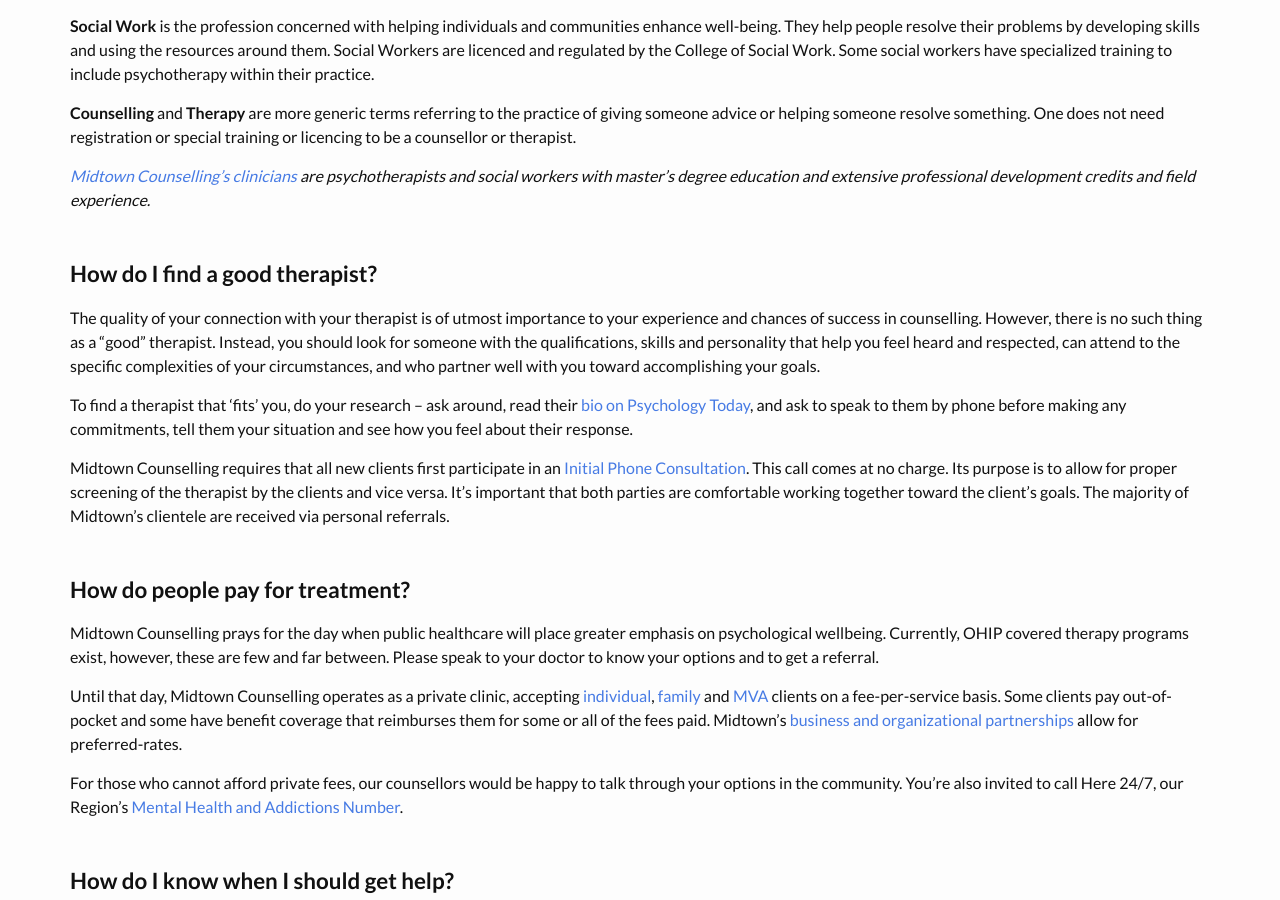
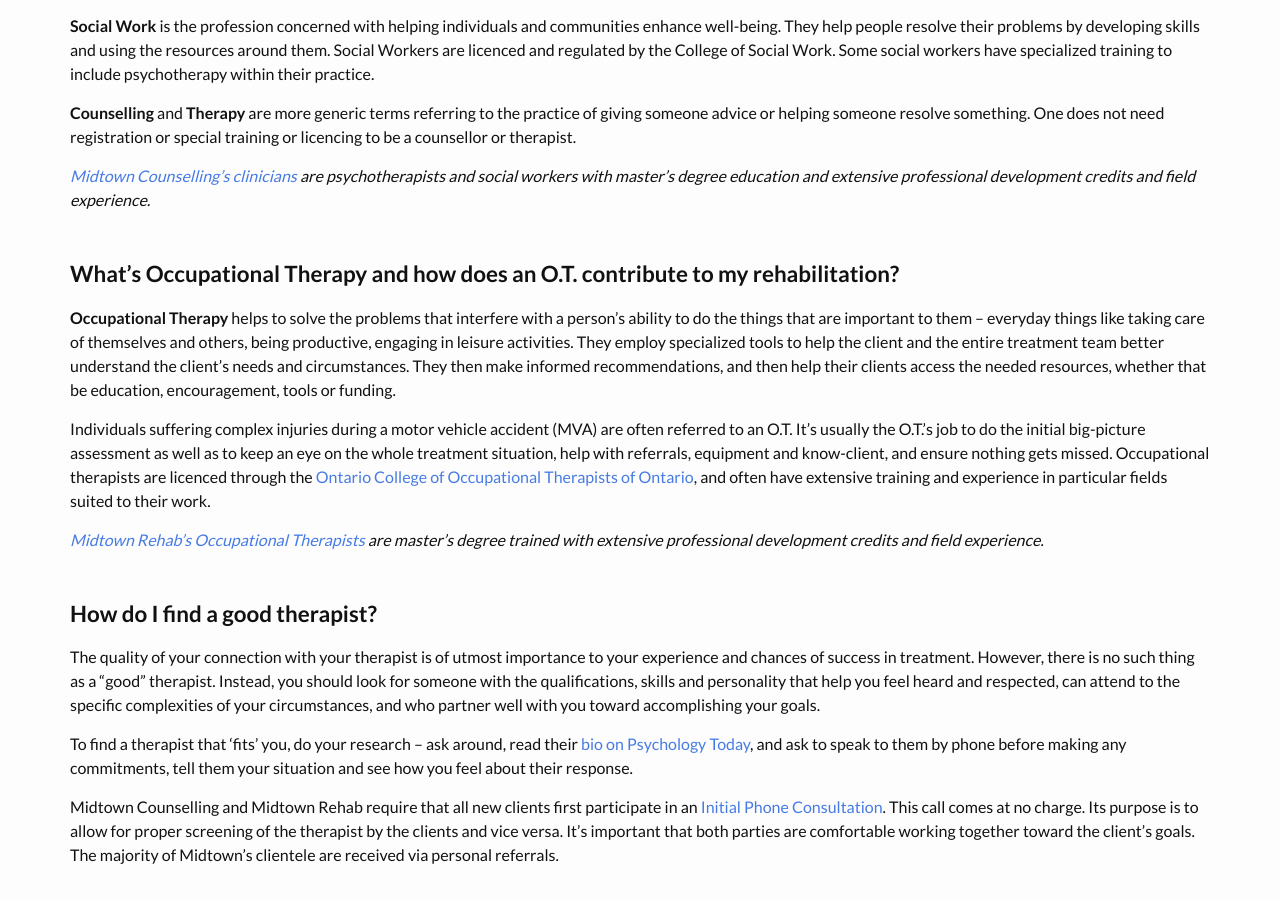
Before and after one commit to jonathanhines/midtown, a Jekyll site: the page built from faq.markdown, in a window 1280 px wide and 900 px high, scrolled down 635 px. Built offline with Jekyll 4.4.1, drawn with Linux system fonts in a browser that asks for light colours; some of the changed text lies outside the part shown.

```diff
--- a/faq.markdown
+++ b/faq.markdown
@@ -10,6 +10,7 @@ image: "/assets/images/session.jpg"
 <img src="/assets/images/session.jpg" alt="" class="image-float float-right hide-mobile">
 
  - [What’s Psychotherapy and Social Work and how do these terms relate to Counselling and Therapy?](#psychotherapy)
+ - [What’s Occupational Therapy and how can an O.T. contribute to my rehabilitation?](#occupational)
  - [How do I find a good therapist](#quality)
  - [How do people pay for treatment?](#payment)
  - [How do I know when I should get help?](#when)
@@ -28,12 +29,21 @@ Do you have a different question? Please [email](mailto:info@midtowncounselling.
 
 *[Midtown Counselling’s clinicians](/about/) are psychotherapists and social workers with master’s degree education and extensive professional development credits and field experience.*
 
+## What’s Occupational Therapy and how does an O.T. contribute to my rehabilitation? {#occupational}
+{: class="clear"}
+
+**Occupational Therapy** helps to solve the problems that interfere with a person’s ability to do the things that are important to them – everyday things like taking care of themselves and others, being productive, engaging in leisure activities. They employ specialized tools to help the client and the entire treatment team better understand the client's needs and circumstances. They then make informed recommendations, and then help their clients access the needed resources, whether that be education, encouragement, tools or funding.
+
+Individuals suffering complex injuries during a motor vehicle accident (MVA) are often referred to an O.T. It's usually the O.T.'s job to do the initial big-picture assessment as well as to keep an eye on the whole treatment situation, help with referrals, equipment and know-client, and ensure nothing gets missed. Occupational therapists are licenced through the [Ontario College of Occupational Therapists of Ontario](https://coto.org/), and often have extensive training and experience in particular fields suited to their work.
+
+*[Midtown Rehab’s Occupational Therapists](/about/) are master’s degree trained with extensive professional development credits and field experience.*
+
 ## How do I find a good therapist? {#quality}
-The quality of your connection with your therapist is of utmost importance to your experience and chances of success in counselling. However, there is no such thing as a “good” therapist. Instead, you should look for someone with the qualifications, skills and personality that help you feel heard and respected, can attend to the specific complexities of your circumstances, and who partner well with you toward accomplishing your goals.
+The quality of your connection with your therapist is of utmost importance to your experience and chances of success in treatment. However, there is no such thing as a “good” therapist. Instead, you should look for someone with the qualifications, skills and personality that help you feel heard and respected, can attend to the specific complexities of your circumstances, and who partner well with you toward accomplishing your goals.
 
 To find a therapist that ‘fits’ you, do your research – ask around, read their [bio on Psychology Today](https://www.psychologytoday.com/ca/therapists/midtown-counselling-shelly-pavlic-kitchener-on/463230), and ask to speak to them by phone before making any commitments, tell them your situation and see how you feel about their response.
 
-Midtown Counselling requires that all new clients first participate in an [Initial Phone Consultation](/services/individuals/#consult). This call comes at no charge. Its purpose is to allow for proper screening of the therapist by the clients and vice versa. It’s important that both parties are comfortable working together toward the client’s goals. The majority of Midtown’s clientele are received via personal referrals.
+Midtown Counselling and Midtown Rehab require that all new clients first participate in an [Initial Phone Consultation](/services/individuals/#consult). This call comes at no charge. Its purpose is to allow for proper screening of the therapist by the clients and vice versa. It’s important that both parties are comfortable working together toward the client’s goals. The majority of Midtown’s clientele are received via personal referrals.
 
 ## How do people pay for treatment? {#payment}
 Midtown Counselling prays for the day when public healthcare will place greater emphasis on psychological wellbeing. Currently, OHIP covered therapy programs exist, however, these are few and far between. Please speak to your doctor to know your options and to get a referral.
```
Also changed, not shown: _posts/2021-04-14-Celina-Grande.markdown (added, +18 -0 lines), README.md, _posts/2020-12-02-Midtown-Community-Connects-peer-led copy.markdown (renamed from _posts/2020-12-02-Midtown-Community-Connects-peer-led.markdown), assets/images/celina2straightcropped.jpg (added), assets/images/thumbnails/celina2thumb.jpg (added), assets/images/thumbnails/celinathumb.jpg (added).
